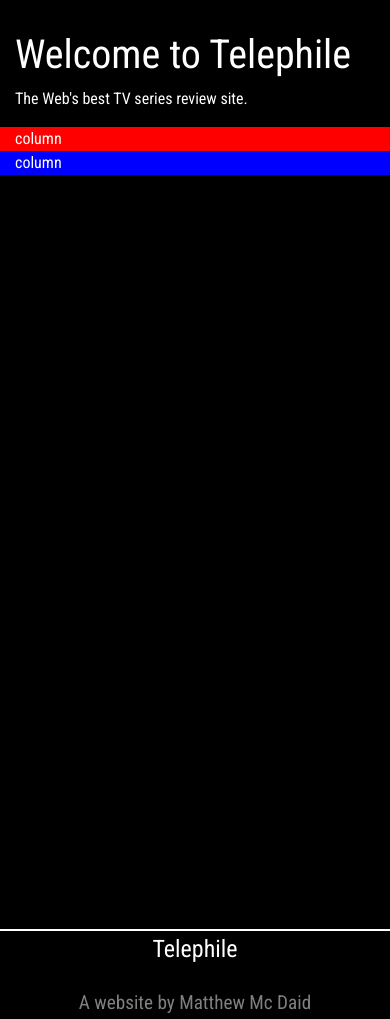
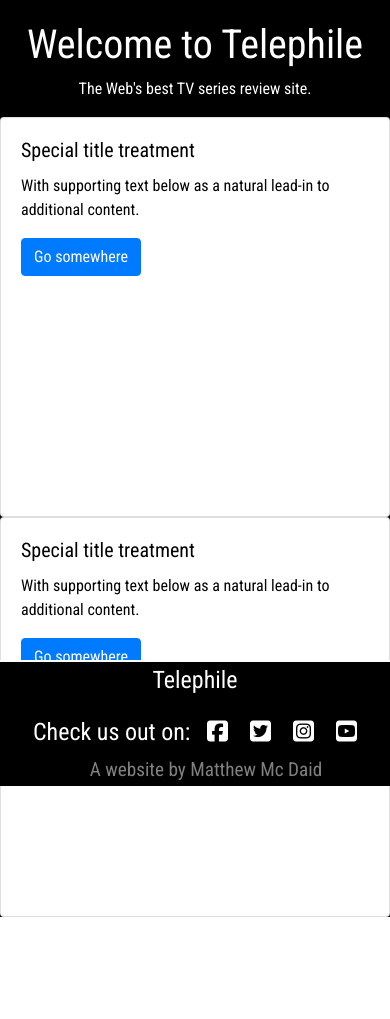
Before and after one commit to Mcdaid101/telephile, a Django app: page /about in a window 390 px wide. Shown: the part 58-1077 px from the top of the page. After the commit the page ends 975 px from the top, so only its background shows below. Run offline with Django 3.2, Linux system fonts and the light colour scheme; some libraries are stand-ins or nearby versions.

Commit message:
adding cards to about page

```diff
--- a/blog/views.py
+++ b/blog/views.py
@@ -12,7 +12,7 @@ class PostList(generic.ListView):
     model = Post
     queryset = Post.objects.filter(status=1).order_by('-created_on')
     template_name = 'index.html'
-    paginate_by = 8
+    paginate_by = 6
 
 
 class PostDetail(View):
--- a/static/css/style.css
+++ b/static/css/style.css
@@ -19,17 +19,8 @@ body {
   color: white;
 }
 
-#page-container {
-  position: relative;
-  min-height: 100vh;
-}
-
-#content-wrap {
-  padding-bottom: 2.5rem;    /* Footer height */
-}
-
 #footer {
-  position: absolute;
+  position: fixed;
   bottom: 0;
   width: 100%;
 }
@@ -49,6 +40,7 @@ body {
 }
 
 #home-title {
+  margin-top: 20px;
   text-align: center;
 }
 
@@ -58,6 +50,7 @@ body {
   margin: auto;
   max-width: 50%;
   margin-top: 50px;
+  margin-bottom: 200px;
 }
 
 #image-bottom {
@@ -131,6 +124,8 @@ body {
   border-color: black;
   border-width: 10px;
   border-radius: 5%;
+  width: 800px;
+  text-align: center;
 }
 
 .btn-like:hover,
@@ -141,6 +136,24 @@ body {
   border-width: 2px;
 }
 
+/* about.html */
+
+#container-about {
+  max-width: 90%;
+}
+
+#about-card-1 {
+  height: 400px;
+  color: black;
+}
+
+#about-card-2 {
+  height: 400px;
+  color: black;
+}
+
+/* media queries */
+
 @media screen and (max-width: 800px){
   #post-detail-view {
     max-width: 100%;
--- /dev/null
+++ b/static/js/script.js
@@ -0,0 +1,5 @@
+setTimeout(function () {
+  let messages = document.getElementById('msg');
+  let alert = new bootstrap.Alert(messages);
+  alert.close();
+   }, 2500);
--- a/templates/about.html
+++ b/templates/about.html
@@ -1,13 +1,31 @@
 {% extends "base.html" %}
 
 {% block content %}
-<div id="about-container" class="container" style="margin-top:30px;">
-    <h1>Welcome to Telephile</h1>
-    <p>The Web's best TV series review site.</p>
-    <div class="row">
-        <div class="col-sm" style="background-color: red;">column</div>
-        <div class="col-sm" style="background-color: blue">column</div>
-    </div>
+<div id="home-title">
+<h1>Welcome to Telephile</h1>
+<p>The Web's best TV series review site.</p>
 </div>
 
+<div class="container-about">
+<div class="row">
+    <div class="col-md-6">
+      <div id="about-card-1" class="card">
+        <div class="card-body">
+          <h5 class="card-title">Special title treatment</h5>
+          <p class="card-text">With supporting text below as a natural lead-in to additional content.</p>
+          <a href="#" class="btn btn-primary">Go somewhere</a>
+        </div>
+      </div>
+    </div>
+    <div class="col-sm-6">
+      <div id="about-card-2" class="card">
+        <div class="card-body">
+          <h5 class="card-title">Special title treatment</h5>
+          <p class="card-text">With supporting text below as a natural lead-in to additional content.</p>
+          <a href="#" class="btn btn-primary">Go somewhere</a>
+        </div>
+      </div>
+    </div>
+  </div>
+</div>
 {%endblock%}
--- a/templates/base.html
+++ b/templates/base.html
@@ -63,7 +63,6 @@
         {% for message in messages %}
         <div id="message-alert" class="alert {{ message.tags }} alert-dismissable fade show" id="msg" role="alert">
           {{ message | safe }}
-          <button type="button" class="btn-close" data-bs-dismiss="alert" aria-label="Close"></button>
         </div>
         {% endfor %}
       </div>
@@ -72,17 +71,20 @@
       {% block content %}
       <!-- Content Goes here -->
       {% endblock content %}
-  <div id="page-container">
-   <div id="content-wrap">
+
     <footer id="footer"  style="background-color: black; border-top: 2px solid white; font-size: 150%;">
         <div class="container text-white text-center">
             <p>Telephile</p>
+            <p class="m-0 text-center text-white">Check us out on:&nbsp;&nbsp;&nbsp;<i class="fab fa-facebook-square ms-3"></i>&nbsp;&nbsp;&nbsp;
+              <i class="fab fa-twitter-square ms-3"></i>&nbsp;&nbsp;&nbsp;
+              <i class="fab fa-instagram-square ms-3"></i>&nbsp;&nbsp;&nbsp;
+              <i class="fab fa-youtube-square ms-3"></i></p>&nbsp;&nbsp;&nbsp;
             <small class="text-white-50">A website by Matthew Mc Daid</small>
         </div>
     </footer>
-    </div>
-  </div>
-  <script src="https://code.jquery.com/jquery-3.3.1.slim.min.js" integrity="sha384-q8i/X+965DzO0rT7abK41JStQIAqVgRVzpbzo5smXKp4YfRvH+8abtTE1Pi6jizo" crossorigin="anonymous"></script>
+
+<script src="{% static 'js/script.js' %}"></script>
+<script src="https://code.jquery.com/jquery-3.3.1.slim.min.js" integrity="sha384-q8i/X+965DzO0rT7abK41JStQIAqVgRVzpbzo5smXKp4YfRvH+8abtTE1Pi6jizo" crossorigin="anonymous"></script>
 <script src="https://cdn.jsdelivr.net/npm/popper.js@1.14.3/dist/umd/popper.min.js" integrity="sha384-ZMP7rVo3mIykV+2+9J3UJ46jBk0WLaUAdn689aCwoqbBJiSnjAK/l8WvCWPIPm49" crossorigin="anonymous"></script>
 <script src="https://cdn.jsdelivr.net/npm/bootstrap@4.1.3/dist/js/bootstrap.min.js" integrity="sha384-ChfqqxuZUCnJSK3+MXmPNIyE6ZbWh2IMqE241rYiqJxyMiZ6OW/JmZQ5stwEULTy" crossorigin="anonymous"></script>
 <script src="https://kit.fontawesome.com/602c42d7e5.js" crossorigin="anonymous"></script>
```
Also changed, not shown: templates/index.html (+9 -5 lines).
